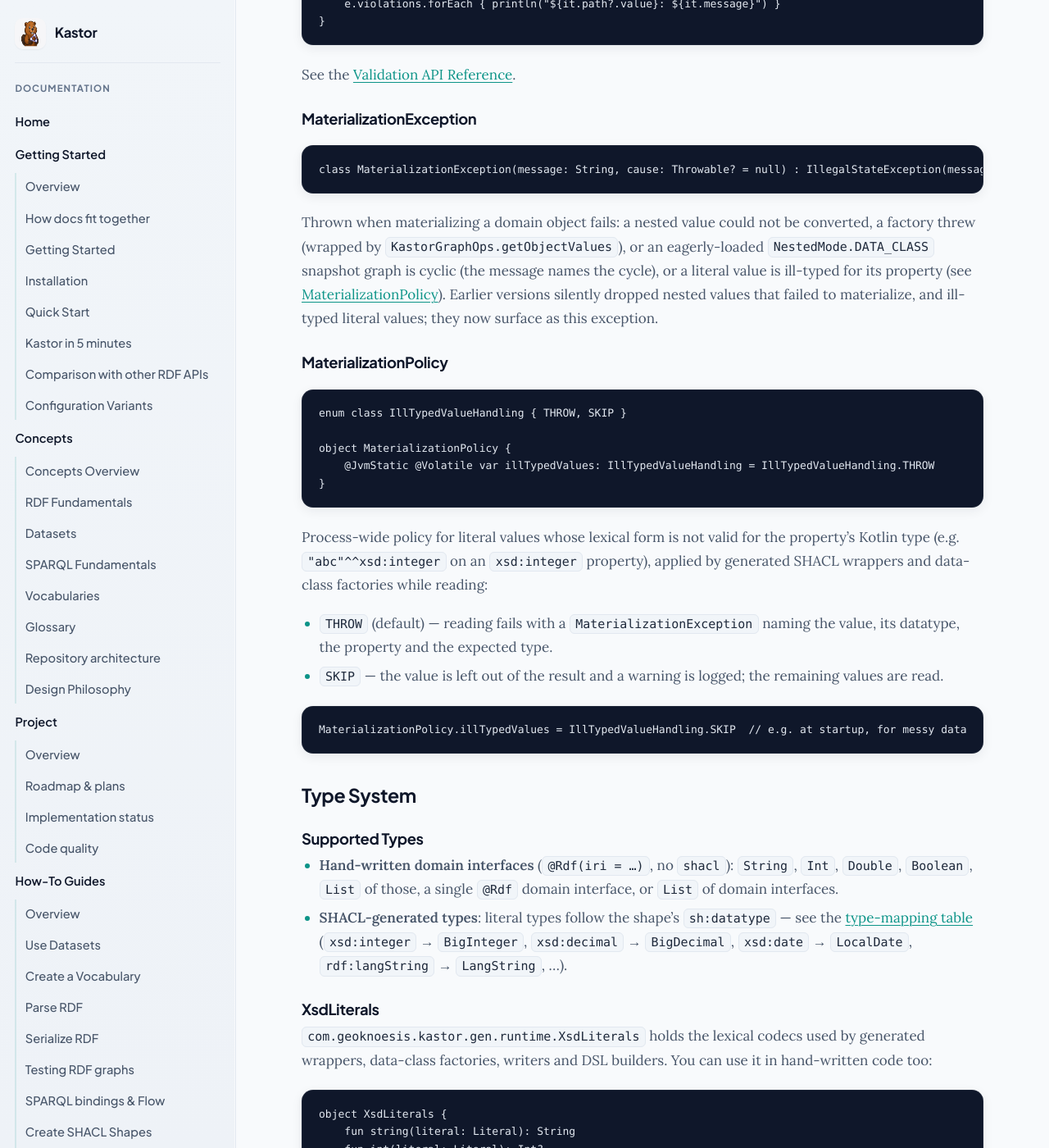
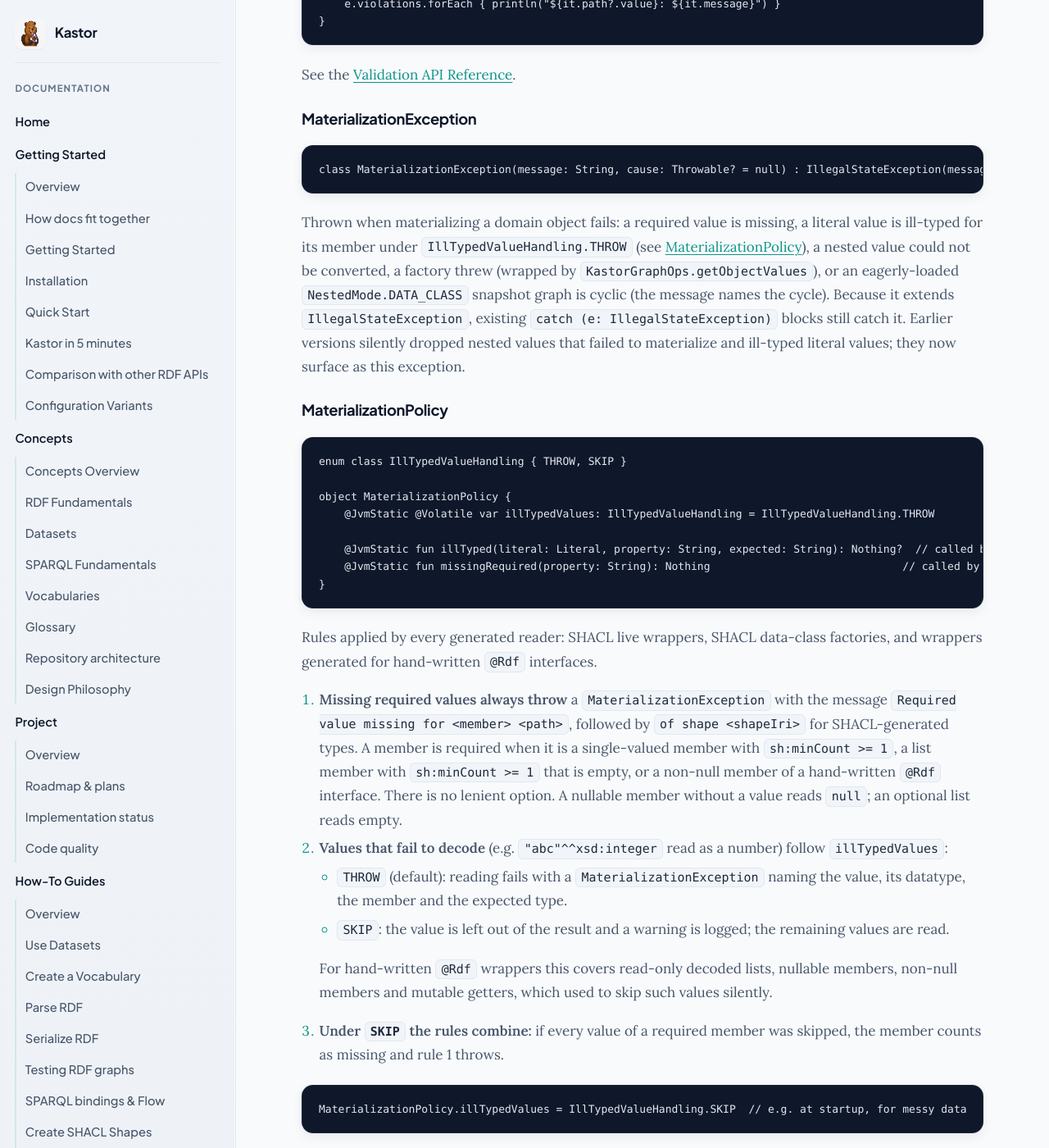
Before and after one commit to geoknoesis/kastor, a Jekyll site: the page built from docs/kastor-gen/reference/runtime.md, in a window 1280 px wide and 1400 px high, scrolled down 12034 px. Shown: the whole window at 82% size. Built offline with Jekyll 4.4.1, drawn with Linux system fonts in a browser that asks for light colours; our own code applies the rules of GitHub Pages for plain Markdown files; some of the changed text lies outside the part shown.

Commit message:
docs(kastor-gen): document unified missing-value and ill-typed rules for generated readers
Missing required values always throw MaterializationException ("Required
value missing for ..."), including empty required lists in data-class
factories and non-null @Rdf members; decode failures follow
MaterializationPolicy.illTypedValues for all generated readers, including
hand-written @Rdf wrappers; SKIP that empties a required member throws.
Documents rdfLiteral/rdfLiteralOrNull/rdfLiterals policy behaviour.

Co-Authored-By: Claude Opus 5 (1M context) <noreply@anthropic.com>

````diff
--- a/docs/kastor-gen/reference/runtime.md
+++ b/docs/kastor-gen/reference/runtime.md
@@ -449,11 +449,13 @@ See the [Validation API Reference](validation.md).
 class MaterializationException(message: String, cause: Throwable? = null) : IllegalStateException(message, cause)
 ```
 
-Thrown when materializing a domain object fails: a nested value could not be converted, a factory threw
-(wrapped by `KastorGraphOps.getObjectValues`), or an eagerly-loaded `NestedMode.DATA_CLASS` snapshot graph
-is cyclic (the message names the cycle), or a literal value is ill-typed for its property (see
-[MaterializationPolicy](#materializationpolicy)). Earlier versions silently dropped nested values that
-failed to materialize, and ill-typed literal values; they now surface as this exception.
+Thrown when materializing a domain object fails: a required value is missing, a literal value is ill-typed
+for its member under `IllTypedValueHandling.THROW` (see [MaterializationPolicy](#materializationpolicy)), a
+nested value could not be converted, a factory threw (wrapped by `KastorGraphOps.getObjectValues`), or an
+eagerly-loaded `NestedMode.DATA_CLASS` snapshot graph is cyclic (the message names the cycle). Because it
+extends `IllegalStateException`, existing `catch (e: IllegalStateException)` blocks still catch it. Earlier
+versions silently dropped nested values that failed to materialize and ill-typed literal values; they now
+surface as this exception.
 
 ### MaterializationPolicy
 
@@ -462,20 +464,43 @@ enum class IllTypedValueHandling { THROW, SKIP }
 
 object MaterializationPolicy {
     @JvmStatic @Volatile var illTypedValues: IllTypedValueHandling = IllTypedValueHandling.THROW
+
+    @JvmStatic fun illTyped(literal: Literal, property: String, expected: String): Nothing?  // called by generated code
+    @JvmStatic fun missingRequired(property: String): Nothing                              // called by generated code
 }
 ```
 
-Process-wide policy for literal values whose lexical form is not valid for the property's Kotlin type
-(e.g. `"abc"^^xsd:integer` on an `xsd:integer` property), applied by generated SHACL wrappers and
-data-class factories while reading:
+Rules applied by every generated reader: SHACL live wrappers, SHACL data-class factories, and wrappers
+generated for hand-written `@Rdf` interfaces.
 
-- `THROW` (default) — reading fails with a `MaterializationException` naming the value, its datatype, the
-  property and the expected type.
-- `SKIP` — the value is left out of the result and a warning is logged; the remaining values are read.
+1. **Missing required values always throw** a `MaterializationException` with the message
+   `Required value missing for <member> <path>`, followed by `of shape <shapeIri>` for SHACL-generated types.
+   A member is required when it is a single-valued member with `sh:minCount >= 1`, a list member with
+   `sh:minCount >= 1` that is empty, or a non-null member of a hand-written `@Rdf` interface. There is no
+   lenient option. A nullable member without a value reads `null`; an optional list reads empty.
+2. **Values that fail to decode** (e.g. `"abc"^^xsd:integer` read as a number) follow `illTypedValues`:
+   - `THROW` (default): reading fails with a `MaterializationException` naming the value, its datatype, the
+     member and the expected type.
+   - `SKIP`: the value is left out of the result and a warning is logged; the remaining values are read.
+
+   For hand-written `@Rdf` wrappers this covers read-only decoded lists, nullable members, non-null members
+   and mutable getters, which used to skip such values silently.
+3. **Under `SKIP` the rules combine:** if every value of a required member was skipped, the member counts as
+   missing and rule 1 throws.
 
 ```kotlin
 MaterializationPolicy.illTypedValues = IllTypedValueHandling.SKIP  // e.g. at startup, for messy data
 ```
+
+The generic literal delegates in `com.geoknoesis.kastor.gen.runtime.delegates` apply the same policy:
+
+- `rdfLiteral(predicate, decoder)`: the first decoded value; throws `MaterializationException` when no value
+  (remains) to return.
+- `rdfLiteralOrNull(predicate, decoder)`: the first decoded value or `null`.
+- `rdfLiterals(predicate, decoder)`: all decoded values as a list.
+
+A value the `decoder` rejects (returns `null` for) follows `illTypedValues`. The older fixed-type delegates
+(`rdfInt`, `rdfInts`, …) are unchanged, but generated code no longer uses them.
 
 ## Type System
 
````
Also changed, not shown: docs/kastor-gen/reference/annotations.md (+8 -2 lines), docs/kastor-gen/tutorials/ontology-generation.md (+24 -9 lines).
